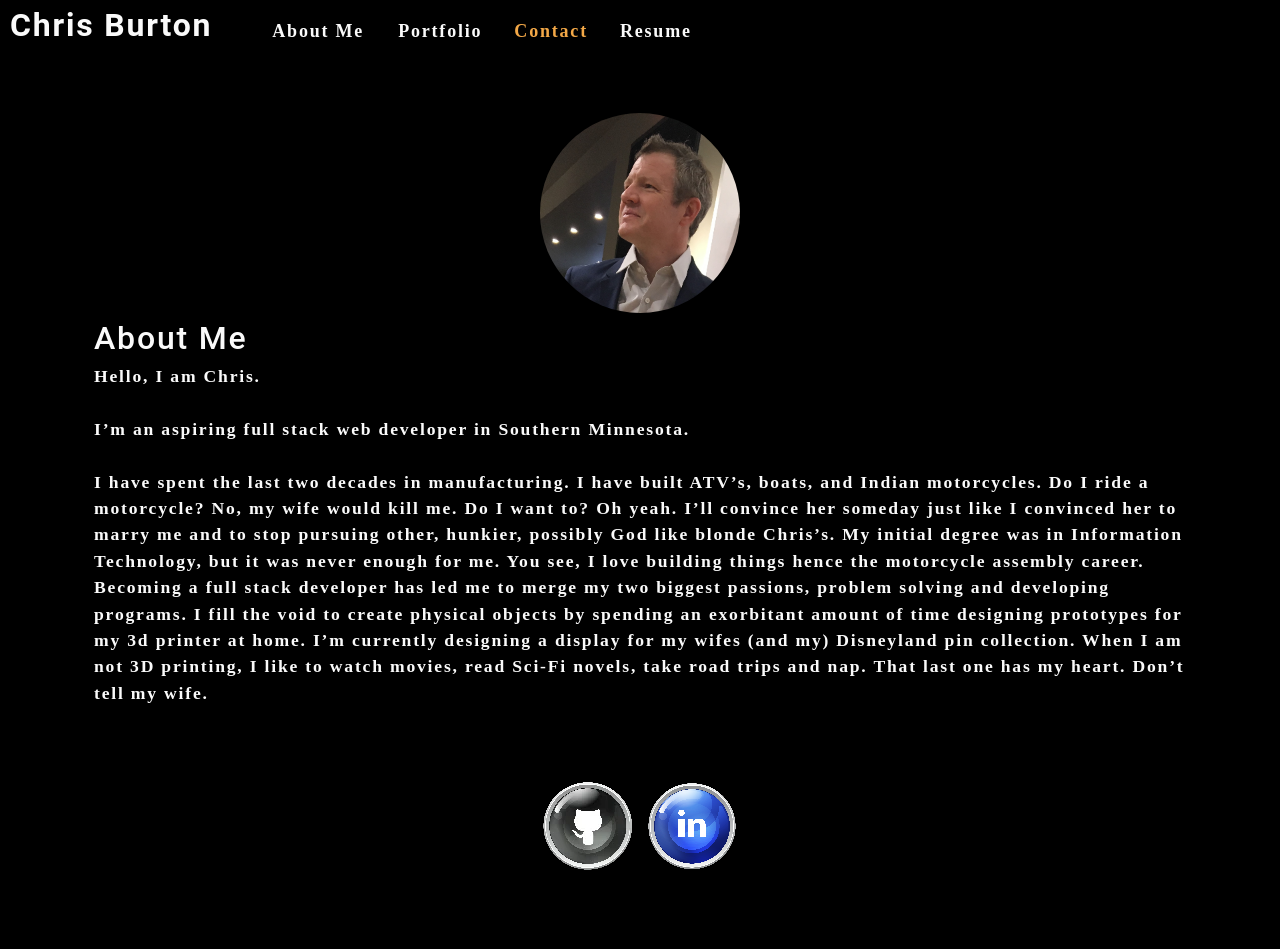
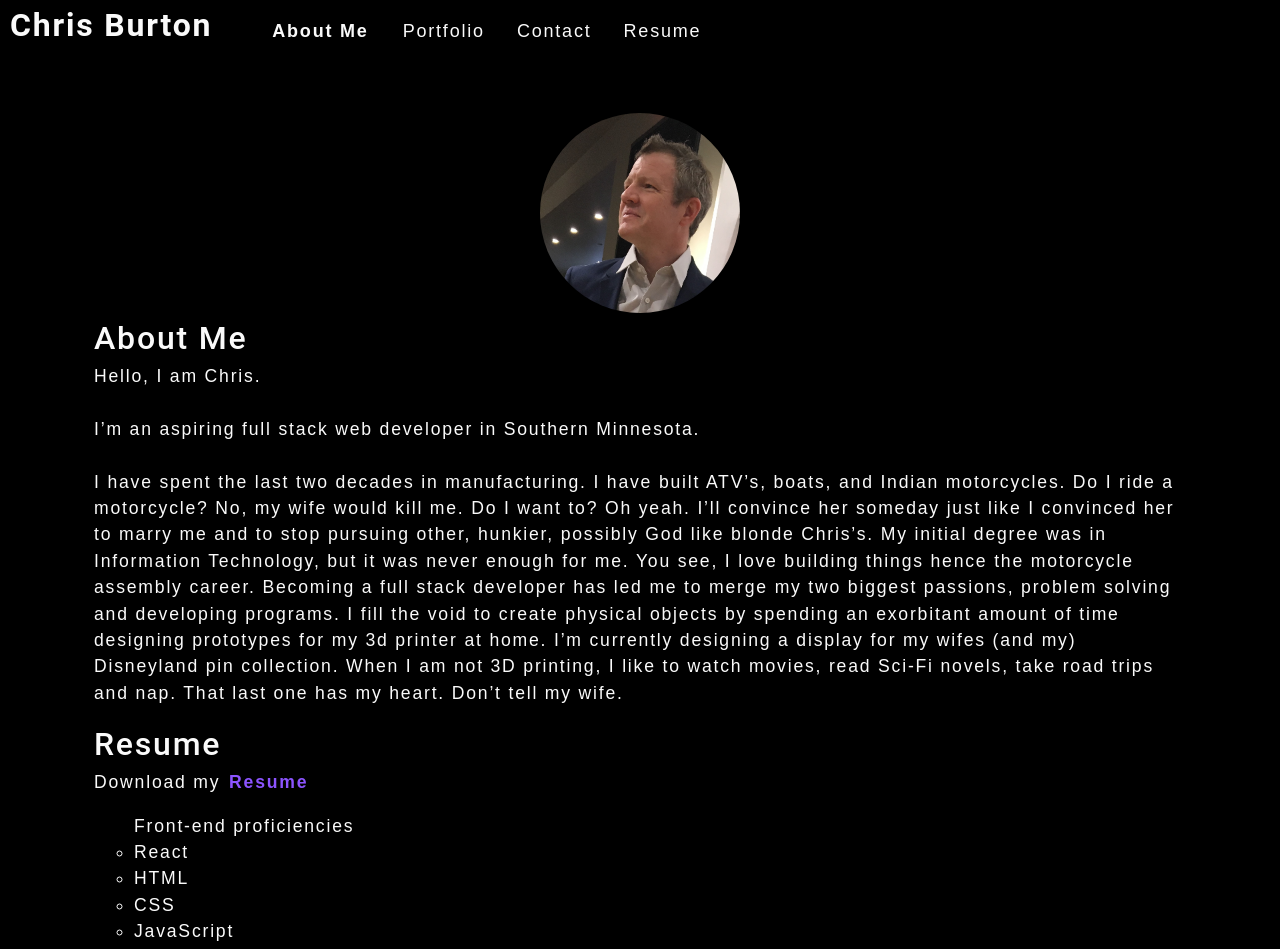
Before and after one commit to Wizzle13/cburton-portfolio-old, a React (Create React App) app: page / in a window 1280 px wide. Shown: the top 949 px of the page. Before the commit the page ends 886 px from the top, so only its background shows below. Built offline with nearby package versions, Linux system fonts and the light colour scheme.

Commit message:
update nav and footer

```diff
--- a/src/App.js
+++ b/src/App.js
@@ -5,25 +5,29 @@ import Footer from './components/Footer';
 import About from './components/About';
 import Resume from './components/Resume';
 import ContactForm from './components/Contact';
-import Portfolio from './components/Portfolio';
+// import Portfolio from './components/Portfolio';
 
 
 
 function App() {
-  const [contactSelected] = useState(false);
+  const [contactSelected, setContactSelected] = useState(false);
   return (
     <div >
-      <Header></Header>
+      <Header>
+          contactSelected={contactSelected}
+            setContactSelected={setContactSelected}
+      </Header>
       <main>
         <div>
         {!contactSelected ? (
           <>
             <About></About>
-          </>
+            {/* <Portfolio></Portfolio> */}
+            <Resume></Resume>
+                      </>
         ) : (
-          <Portfolio></Portfolio>,
 
-            <Resume></Resume>,
+
             <ContactForm></ContactForm>
           )}
         </div>
--- a/src/components/Footer/index.js
+++ b/src/components/Footer/index.js
@@ -3,13 +3,13 @@ import '../../css/footer.css';
 
 function Footer() {
     return (
-        <footer >
+        <footer>
             <div id="iconLink">
                 <a href="https://github.com/Wizzle13">
-                    <img src={require(`../../assets/images/github.webp`)} alt="Github" width={100} height={100} />
+                    <img src={require(`../../assets/images/github.webp`)} alt="Github"  />
                 </a>
                 <a href="https://www.linkedin.com/in/christopher-burton-aba9651b9/">
-                    <img src={require(`../../assets/images/Linkedin.png`)} alt="LinkedIn" width={100} height={100}/>
+                    <img src={require(`../../assets/images/Linkedin.png`)} alt="LinkedIn"/>
                 </a>
             </div>
         </footer>
--- a/src/components/Nav/index.js
+++ b/src/components/Nav/index.js
@@ -2,7 +2,7 @@ import React from 'react';
 
 function Nav(props) {
     const {
-        contactSelected,
+        // contactSelected,
         setContactSelected
       } = props;
     return (
@@ -13,13 +13,13 @@ function Nav(props) {
                 About Me
                 </a>
             </li>
-            <li className ={`mx-2 ${contactSelected && 'navActive'}`}>
+            <li className = "mx-2" >
                 <span onClick={() => setContactSelected(false)}>Portfolio</span>
             </li>
-            <li className = {`mx-2 ${!contactSelected && `navActive`}`}>
+            <li className = "mx-2" >
                 <span onClick={() => setContactSelected(true)}>Contact</span>
             </li>
-            <li className = {`mx-2 ${contactSelected && 'navActive'}`}>
+            <li className = "mx-2" >
                 <span onClick={() => setContactSelected(false)}>Resume</span>
             </li>
             </ul>
--- a/src/css/footer.css
+++ b/src/css/footer.css
@@ -3,3 +3,8 @@
     justify-content:center
 
 }
+
+footer img {
+    width: 75px;
+    height: 75px;
+}
--- a/src/css/index.css
+++ b/src/css/index.css
@@ -35,7 +35,9 @@ body {
   letter-spacing: .1em;
   background: var(--dark);
   color: var(--light);
-  font-family: 'Poiret One', cursive;
+  font-family: proxima-nova, sans-serif;
+  font-style: normal;
+  font-weight: 400;
 
 }
 
```
